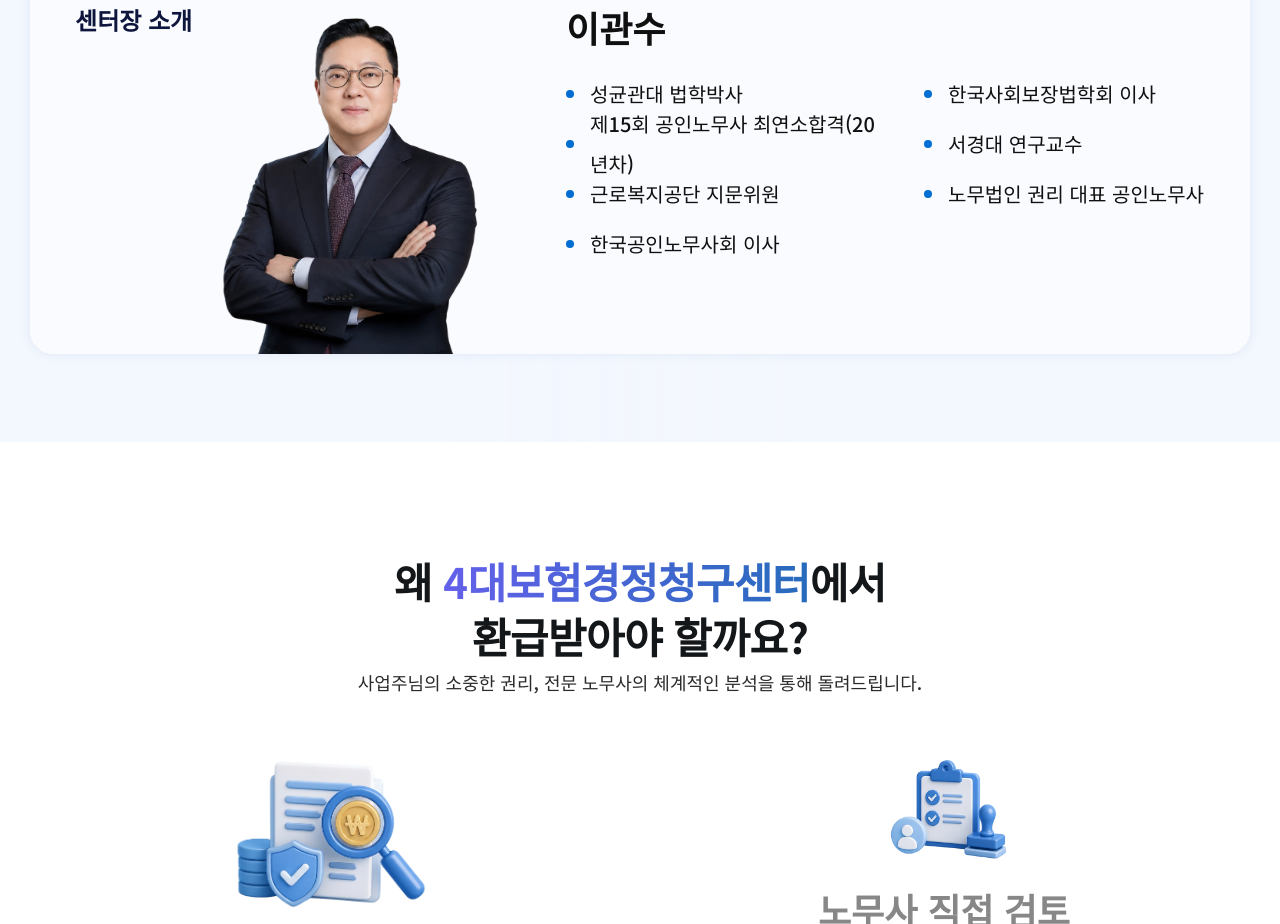
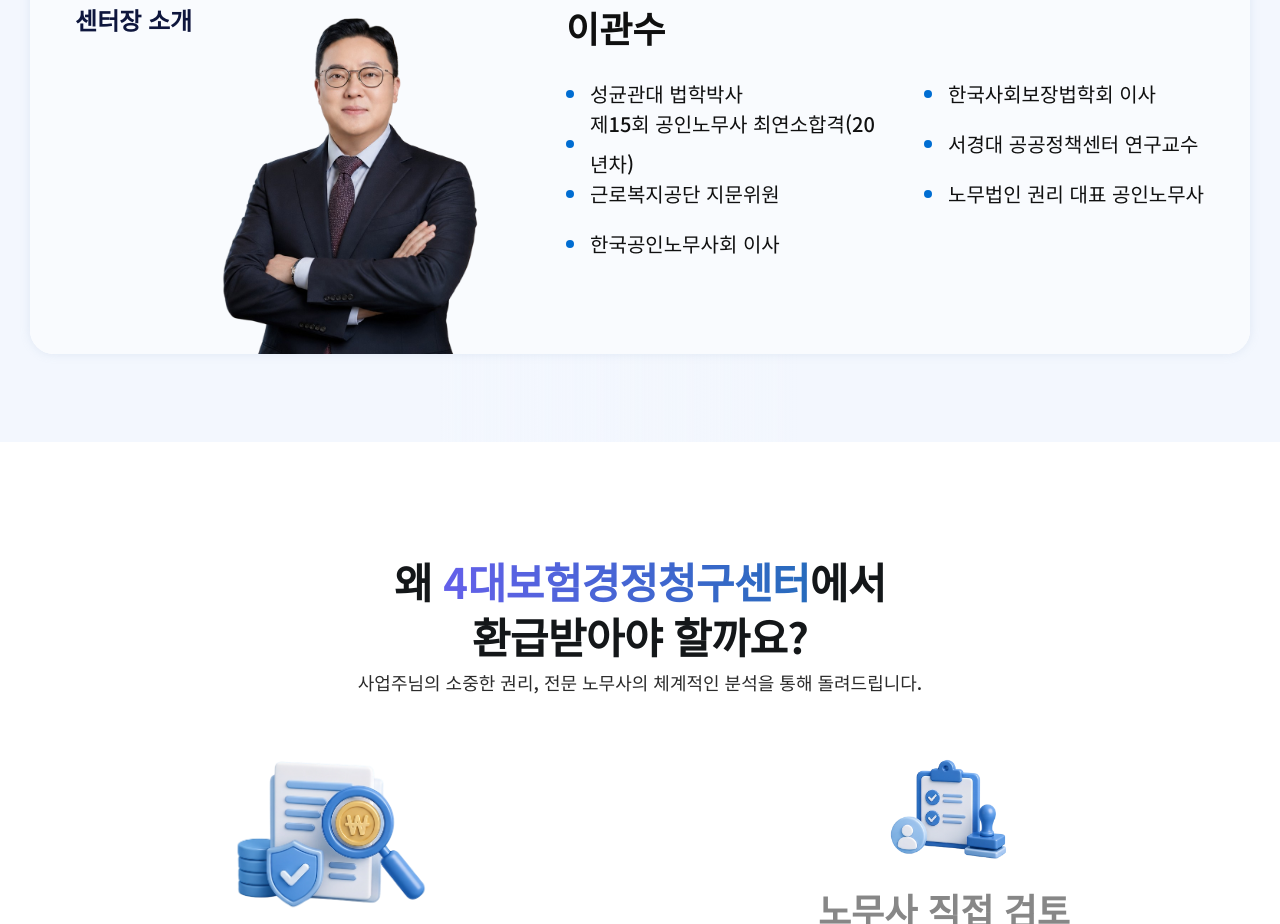
Before and after one commit to leekwansootv-creator/4refund, a Next.js app: page / in a window 1280 px wide. Shown: the part 1700-2624 px from the top of the page. Built offline with nearby package versions, Linux system fonts and the light colour scheme.

Commit message:
fix(landing): 센터장 소속 표기 정정

```diff
--- a/src/features/landing-page/constants/landing-content.ts
+++ b/src/features/landing-page/constants/landing-content.ts
@@ -52,7 +52,7 @@ export const LANDING_CONTENT = {
       "근로복지공단 지문위원",
       "한국공인노무사회 이사",
       "한국사회보장법학회 이사",
-      "서경대 연구교수",
+      "서경대 공공정책센터 연구교수",
       "노무법인 권리 대표 공인노무사",
     ],
   },
```
Also changed, not shown: 2 other files (tests, documents, lock files or other folders).
